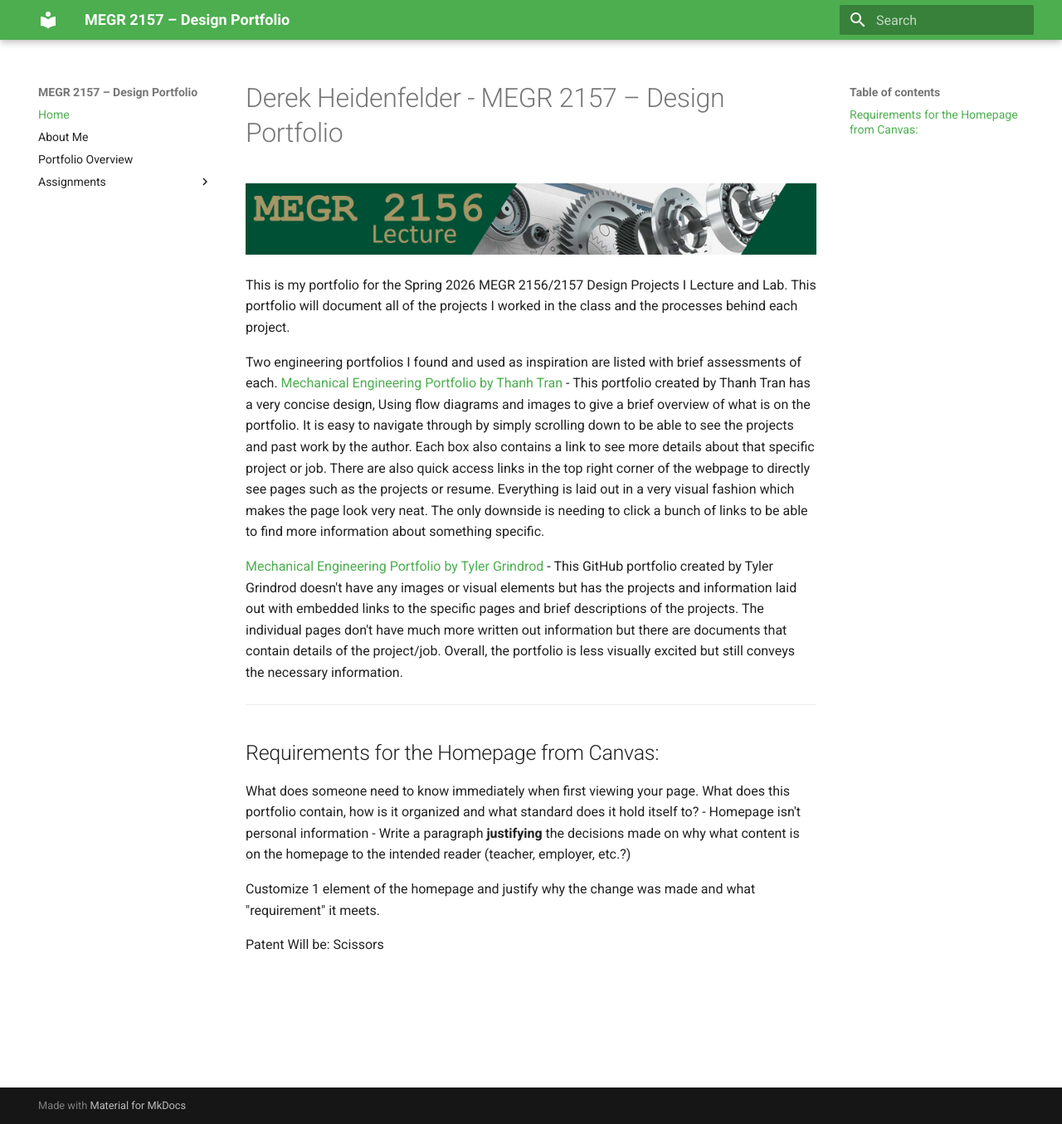
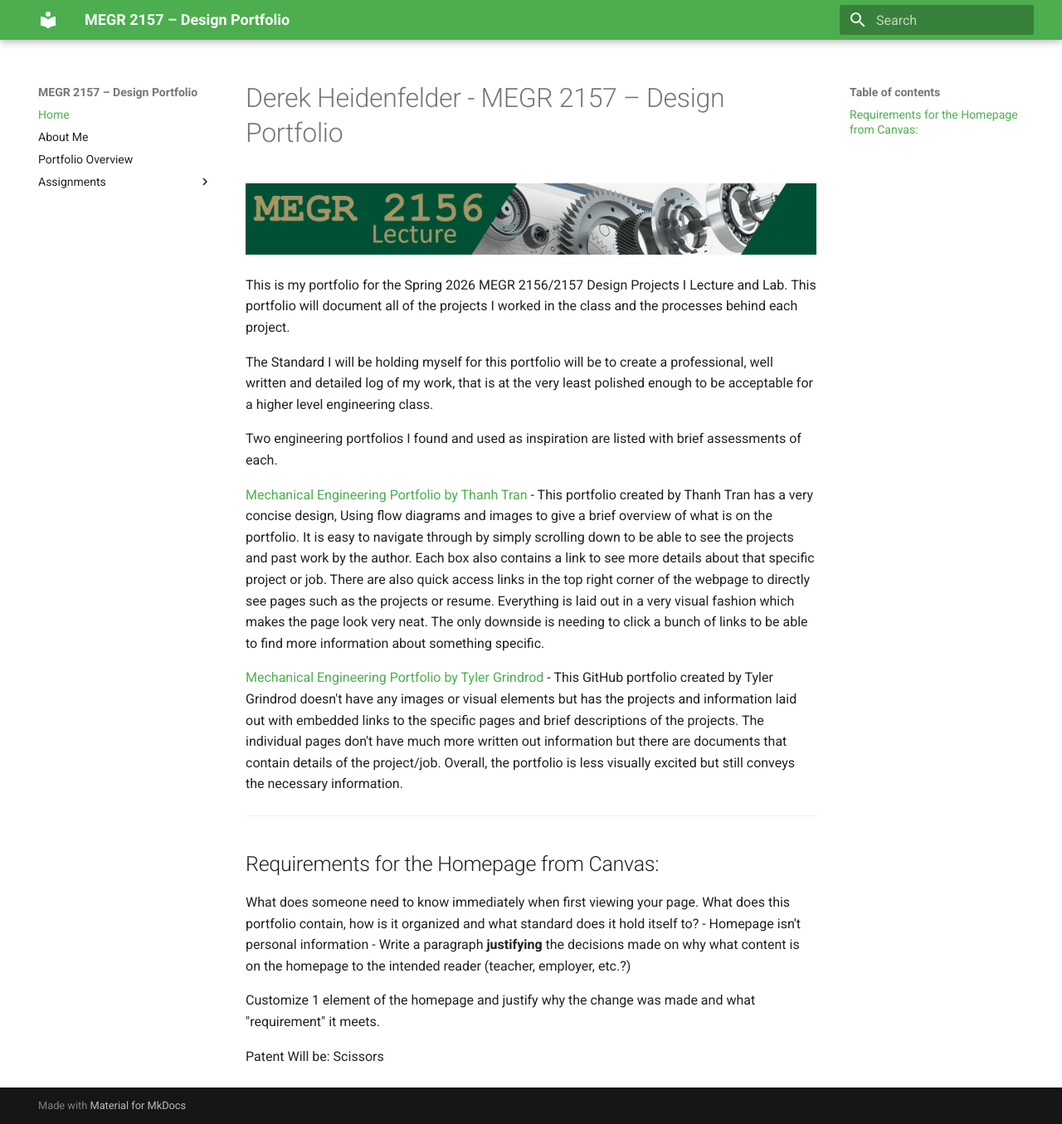
Before and after one commit to dheidenf-beep/DerekH-MEGR2157-portfolio, an MkDocs documentation site: the page built from docs/index.md, in a window 1280 px wide and 1355 px high. Shown: the whole window at 83% size. Built offline with MkDocs 1.6.1 and Material for MkDocs 9.7.7, drawn with Linux system fonts in a browser that asks for light colours.

Commit message:
Enhance portfolio description with standards and examples
Added a standard for portfolio quality and inspiration sources.

```diff
--- a/docs/index.md
+++ b/docs/index.md
@@ -4,7 +4,11 @@
 
 This is my portfolio for the Spring 2026 MEGR 2156/2157 Design Projects I Lecture and Lab. This portfolio will document all of the projects I worked in the class and the processes behind each project.
 
+The Standard I will be holding myself for this portfolio will be to create a professional, well written and detailed log of my work, that is at the very least polished enough to be acceptable for a higher level engineering class.
+
+
 Two engineering portfolios I found and used as inspiration are listed with brief assessments of each.
+
 [Mechanical Engineering Portfolio by Thanh Tran](https://thanhvtran.com/)
  - This portfolio created by Thanh Tran has a very concise design, Using flow diagrams and images to give a brief overview of what is on the portfolio. It is easy to navigate through by simply scrolling down to be able to see the projects and past work by the author. Each box also contains a link to see more details about that specific project or job. There are also quick access links in the top right corner of the webpage to directly see pages such as the projects or resume. Everything is laid out in a very visual fashion which makes the page look very neat. The only downside is needing to click a bunch of links to be able to find more information about something specific.
 
```
